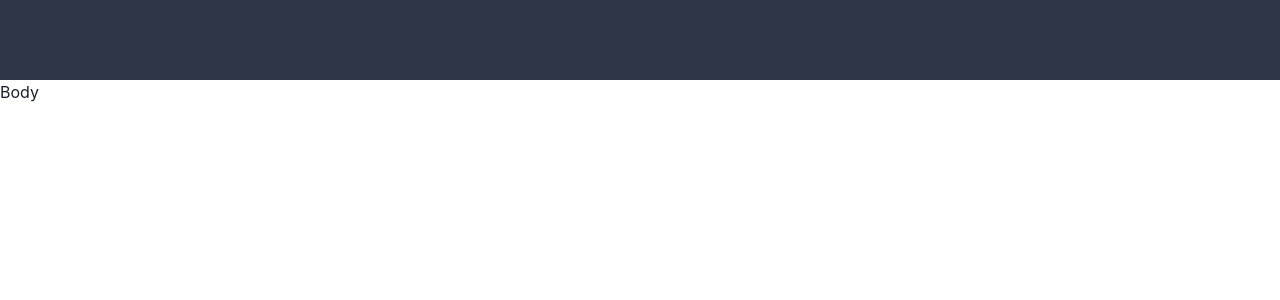
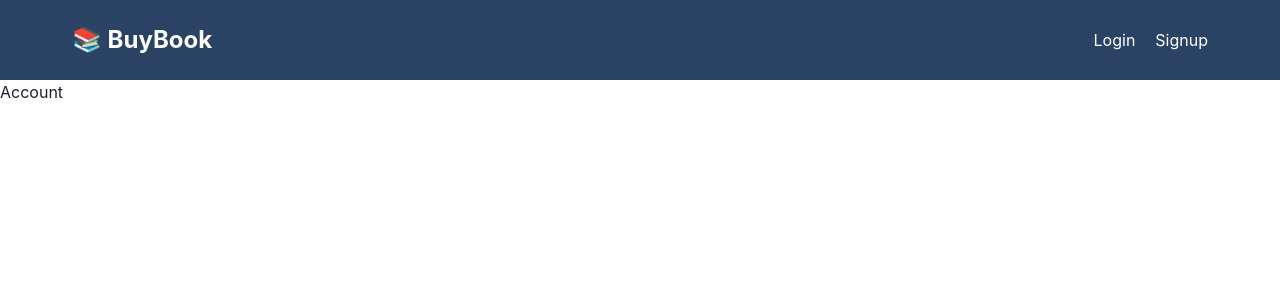
Before and after one commit to MajdFiras/ebook-MERN, a React (Vite) app in the folder client/: page /account in a window 1280 px wide. Shown: the top 300 px of the page. Built offline with nearby package versions, Linux system fonts and the light colour scheme.

Commit message:
Navbar UI

```diff
--- a/client/src/App.jsx
+++ b/client/src/App.jsx
@@ -1,14 +1,31 @@
 import { Navbar } from "./components/Navbar"
-import { Body } from "./components/Body"
+import { Routes , Route } from "react-router-dom"
+import  Home  from "./pages/Home"
+import  Login  from "./pages/Login"
+import  SignUp  from "./pages/SignUp"
+import  Account  from "./pages/Account"
+
 
 function App() {
 
 
   return (
+
     <>
-   <Navbar/>
-    <Body/>
+
+    <Navbar/>
+
+
+
+    <Routes>
+      <Route path='/' element={<Home/>} />
+      <Route path="/login" element={<Login/>} />
+      <Route path="/signup" element={<SignUp/>} />
+      <Route path="/account" element={<Account/>} />
+    </Routes>
     </>
+
+
   )
 }
 
--- a/client/src/components/Body.jsx
+++ /dev/null
@@ -1,7 +0,0 @@
-import React from 'react'
-
-export const Body = () => {
-  return (
-    <div>Body</div>
-  )
-}
--- a/client/src/components/Navbar.jsx
+++ b/client/src/components/Navbar.jsx
@@ -1,12 +1,35 @@
-import React from 'react'
-import { Box } from '@chakra-ui/react'
-
-
+import React from 'react';
+import { Flex, Box, Heading, UnorderedList, ListItem, Link } from '@chakra-ui/react';
+import { Link as RouterLink } from 'react-router-dom';
 
 export const Navbar = () => {
   return (
-    <Box bg="gray.700" p="10" w="100%">
-
+    <Box bg='#2a4365' color='white'>
+      <Flex
+        justify='space-between'
+        align='center'
+        px={8}
+        py={4}
+        height='80px'
+        maxW='1200px'
+        mx='auto'
+      >
+        <Heading as={RouterLink} to="/" fontSize='2xl' _hover={{ color: 'gray.400' }}>
+        &#128218; BuyBook
+        </Heading>
+        <UnorderedList display='flex' listStyleType='none' m={0} gap='20px'>
+          <ListItem>
+            <Link as={RouterLink} to="/login" _hover={{ textDecoration: 'underline', color: 'gray.400' }}>
+              Login
+            </Link>
+          </ListItem>
+          <ListItem>
+            <Link as={RouterLink} to="/signup" _hover={{ textDecoration: 'underline', color: 'gray.400' }}>
+              Signup
+            </Link>
+          </ListItem>
+        </UnorderedList>
+      </Flex>
     </Box>
-  )
-}
+  );
+};
--- a/client/src/main.jsx
+++ b/client/src/main.jsx
@@ -2,12 +2,14 @@ import { StrictMode } from 'react'
 import { createRoot } from 'react-dom/client'
 import { ChakraProvider } from '@chakra-ui/react'
 import App from './App.jsx'
-
+import { BrowserRouter } from 'react-router-dom';
 
 createRoot(document.getElementById('root')).render(
-  <StrictMode>
-    <ChakraProvider>
-      <App />
-    </ChakraProvider>
+ <StrictMode>
+   <BrowserRouter>
+      <ChakraProvider>
+        <App />
+      </ChakraProvider>
+   </BrowserRouter>
  </StrictMode>,
 )
--- /dev/null
+++ b/client/src/pages/Account.jsx
@@ -0,0 +1,9 @@
+import React from 'react'
+
+const Account = () => {
+  return (
+    <div>Account</div>
+  )
+}
+
+export default Account;
--- /dev/null
+++ b/client/src/pages/Home.jsx
@@ -0,0 +1,11 @@
+import React from 'react'
+
+
+const Home = () => {
+  return (
+    <div>Home</div>
+  )
+}
+
+
+export default Home;
--- /dev/null
+++ b/client/src/pages/Login.jsx
@@ -0,0 +1,9 @@
+import React from 'react'
+
+const Login = () => {
+  return (
+    <div>Login</div>
+  )
+}
+
+export default Login;
--- /dev/null
+++ b/client/src/pages/SignUp.jsx
@@ -0,0 +1,10 @@
+import React from 'react'
+
+
+const SignUp = () => {
+  return (
+    <div>SignUp</div>
+  )
+}
+
+export default SignUp;
```
